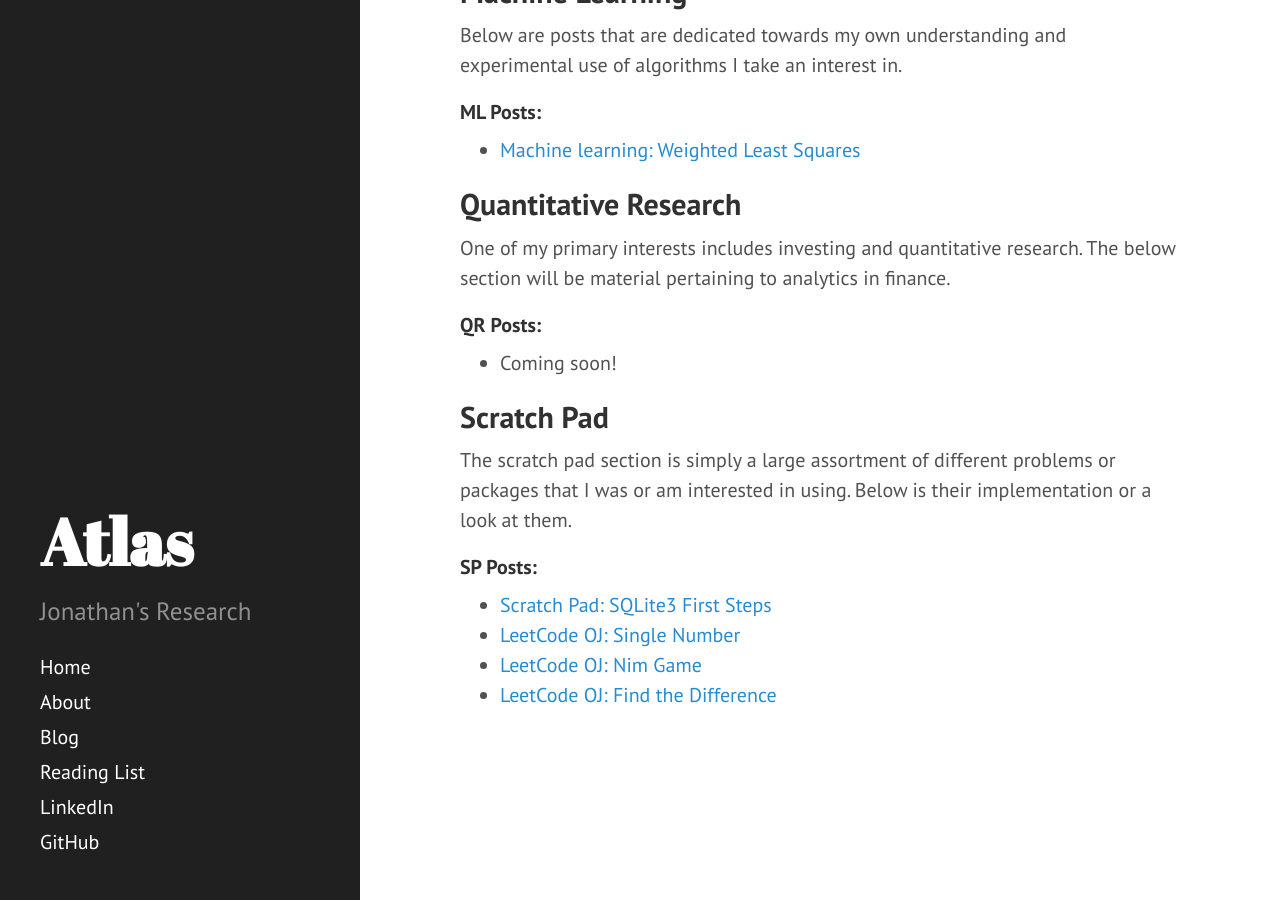
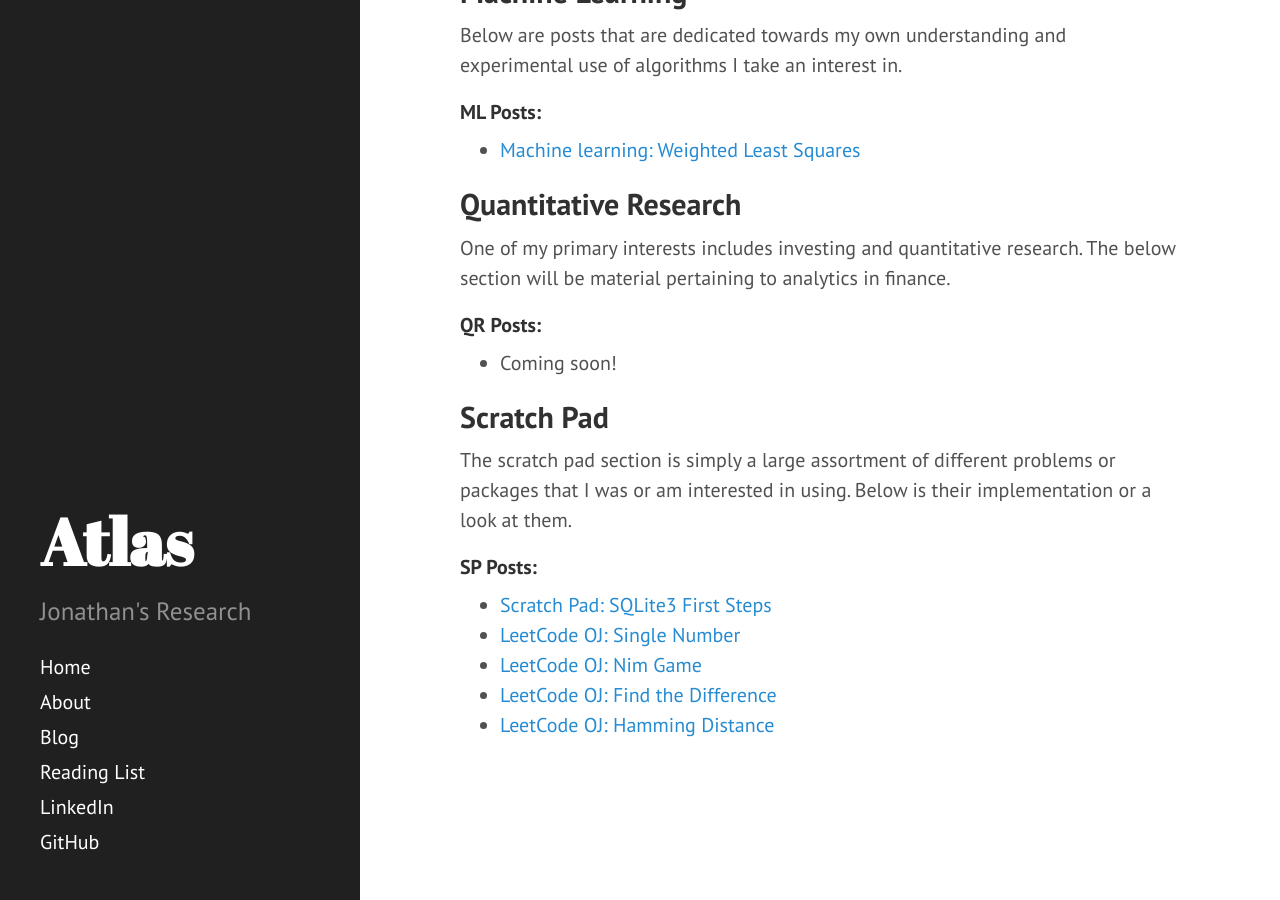
Before and after one commit to JonathanJohann/Research, a Jekyll site: the page built from Blog.md, in a window 1280 px wide and 900 px high, scrolled down 600 px. Built offline with Jekyll 4.4.1, drawn with Linux system fonts in a browser that asks for light colours; Markdown is read by kramdown in place of the engine named in the settings.

Commit message:
Update Blog.md

```diff
--- a/Blog.md
+++ b/Blog.md
@@ -43,3 +43,4 @@ The scratch pad section is simply a large assortment of different problems or pa
 * [LeetCode OJ: Single Number](https://jonathanjohann.github.io/Research/2016/12/31/Single-Number/)
 * [LeetCode OJ: Nim Game](https://jonathanjohann.github.io/Research/2016/12/31/Nim-Game/)
 * [LeetCode OJ: Find the Difference](https://jonathanjohann.github.io/Research/2017/01/01/Find-the-Difference/)
+* [LeetCode OJ: Hamming Distance](https://jonathanjohann.github.io/Research/2017/01/01/Hamming-Distance/)
```
